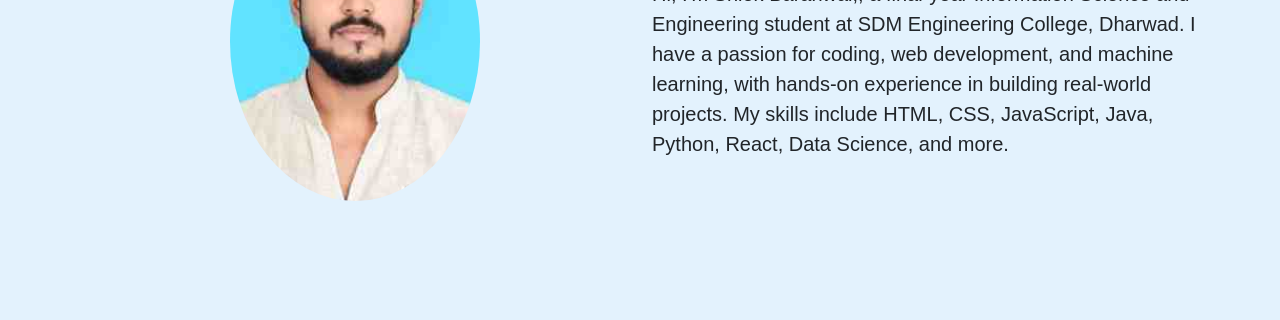
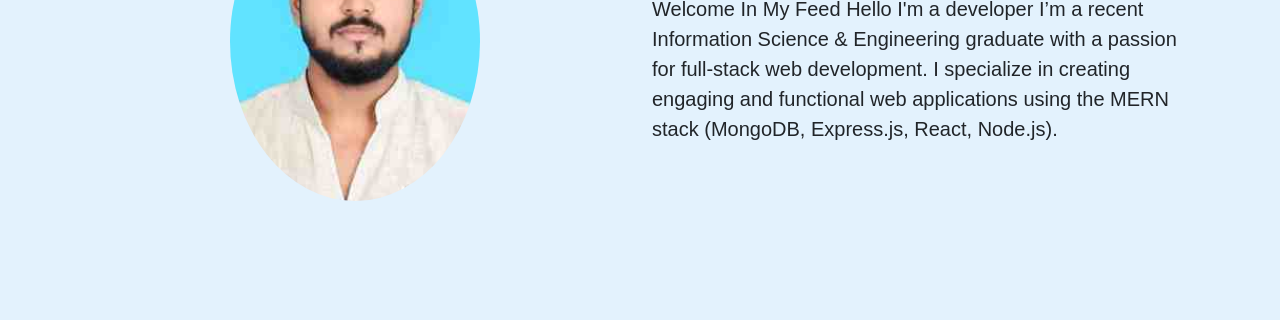
Before and after one commit to baranwal123/portfolio, a plain HTML site: page index.html in a window 1280 px wide. Shown: the part 230-550 px from the top of the page. Drawn offline with nearby package versions, Linux system fonts and the light colour scheme.

Commit message:
Update index.html

```diff
--- a/index.html
+++ b/index.html
@@ -168,11 +168,11 @@
                 <div class="col-lg-6">
                     <h2>About Me</h2>
                     <p class="lead">
-                        Hi, I'm Shlok Baranwal,, a final-year Information Science and Engineering student at SDM
-                        Engineering College, Dharwad.
-                        I have a passion for coding, web development, and machine learning, with hands-on experience in
-                        building real-world projects.
-                        My skills include HTML, CSS, JavaScript, Java, Python, React, Data Science, and more.
+                       Welcome In My Feed
+Hello I'm a
+developer
+
+I’m a recent Information Science & Engineering graduate with a passion for full-stack web development. I specialize in creating engaging and functional web applications using the MERN stack (MongoDB, Express.js, React, Node.js).
                     </p>
                 </div>
             </div>
```
